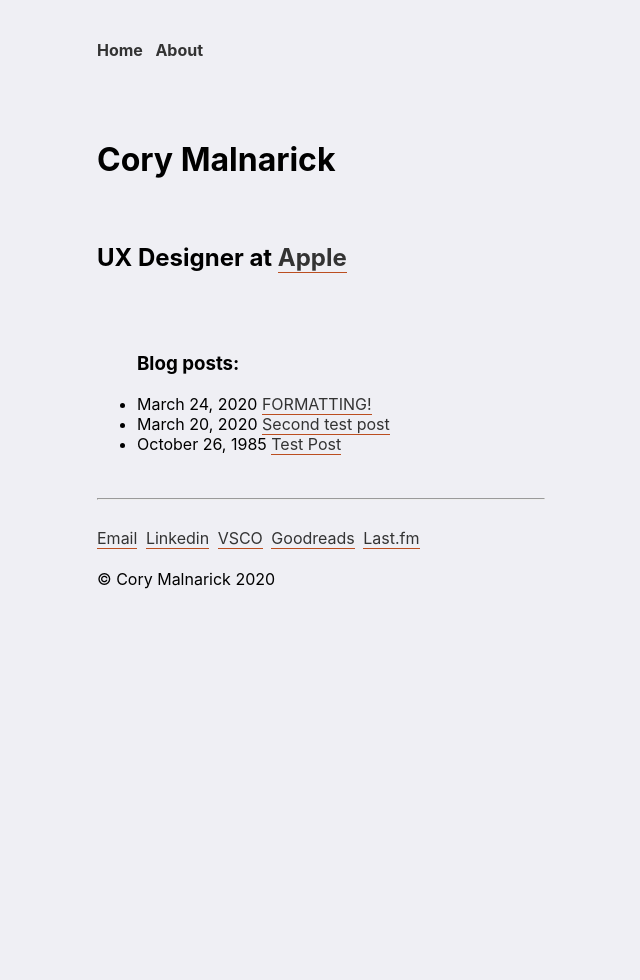
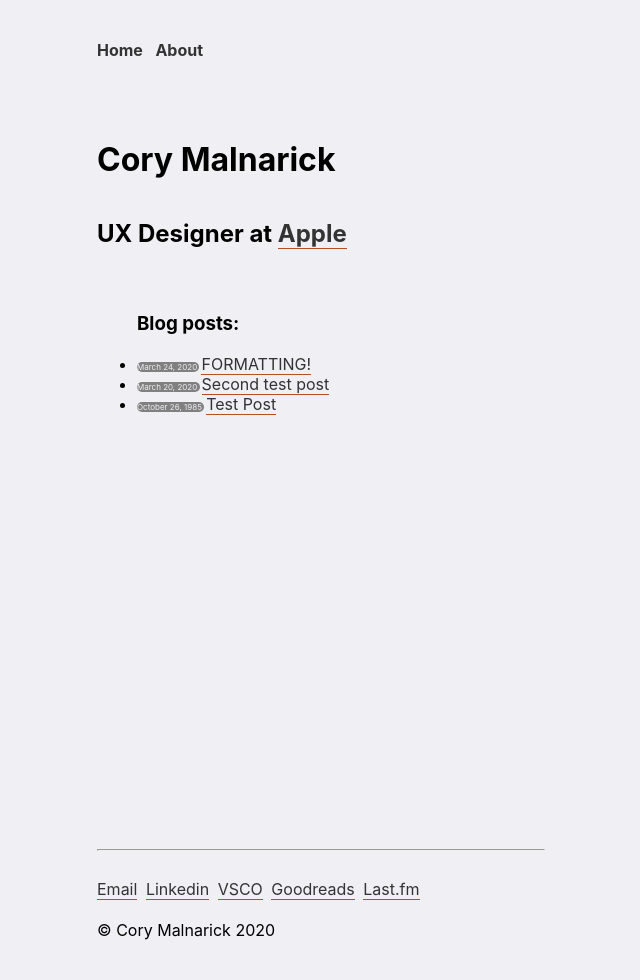
Before and after one commit to foundmonster/foundmonster.github.io, a Jekyll site: the page built from index.html, in a window 1280 px wide. Shown: the whole page, without its empty margins (319-959 px from the left). Built offline with Jekyll 4.4.1, drawn with Linux system fonts in a browser that asks for light colours.

Commit message:
post date style; adding main & footer class to layout
trying to add styling to post date to make it a little tag lookin thing

added post date to post layout

added main tag wrapping content in index

moved footer outside of body into its own class in index

```diff
--- a/_layouts/layout.html
+++ b/_layouts/layout.html
@@ -9,19 +9,18 @@
   </head>
 
   <body>
+  <main>
     <header>
 
       {% include navigation.html %}
 
-      <h1 class="pagetitlespacing">
-      {{ page.title }}
-      </h1>
+      <h1 class="pagetitlespacing">{{ page.title }}</h1>
     </header>
       {{ content }}
-    </section>
 
-    {% include footer.html %}
-
+  </main>
   </body>
-
+<footer>
+      {% include footer.html %}
+</footer>
 </html>
--- a/_layouts/post.html
+++ b/_layouts/post.html
@@ -1,5 +1,6 @@
 ---
 layout: layout
 ---
+<h5 class="postdate">{{ post.date }}</h5>
 <h1>{{ post.title }}</h1>
 {{ content }}
--- a/_sass/main.scss
+++ b/_sass/main.scss
@@ -37,6 +37,14 @@
 	border-bottom: 1px solid #bb4e20;
 }
 
+.postdate {
+	color: #EFEFF4;
+	background-color: grey;
+	font-size: 8px;
+	margin-right: 2px;
+	border-radius: 6px;
+}
+
 .pagetitlespacing {
 	margin-top: 80px;
 	margin-bottom: 40px;
--- a/index.html
+++ b/index.html
@@ -8,7 +8,7 @@
 <ul><h3>Blog posts:</h3>
 {% for post in site.posts %}
 <li>
-<span>{{ post.date | date: "%B %e, %Y  " }}</span> <a href="{{ post.url }}">{{ post.title }}</a>
+<span class="postdate">{{ post.date | date: "%B %e, %Y  "}}</span> <a href="{{ post.url }}">{{ post.title }}</a>
 </li>
 {% endfor %}
 
```
